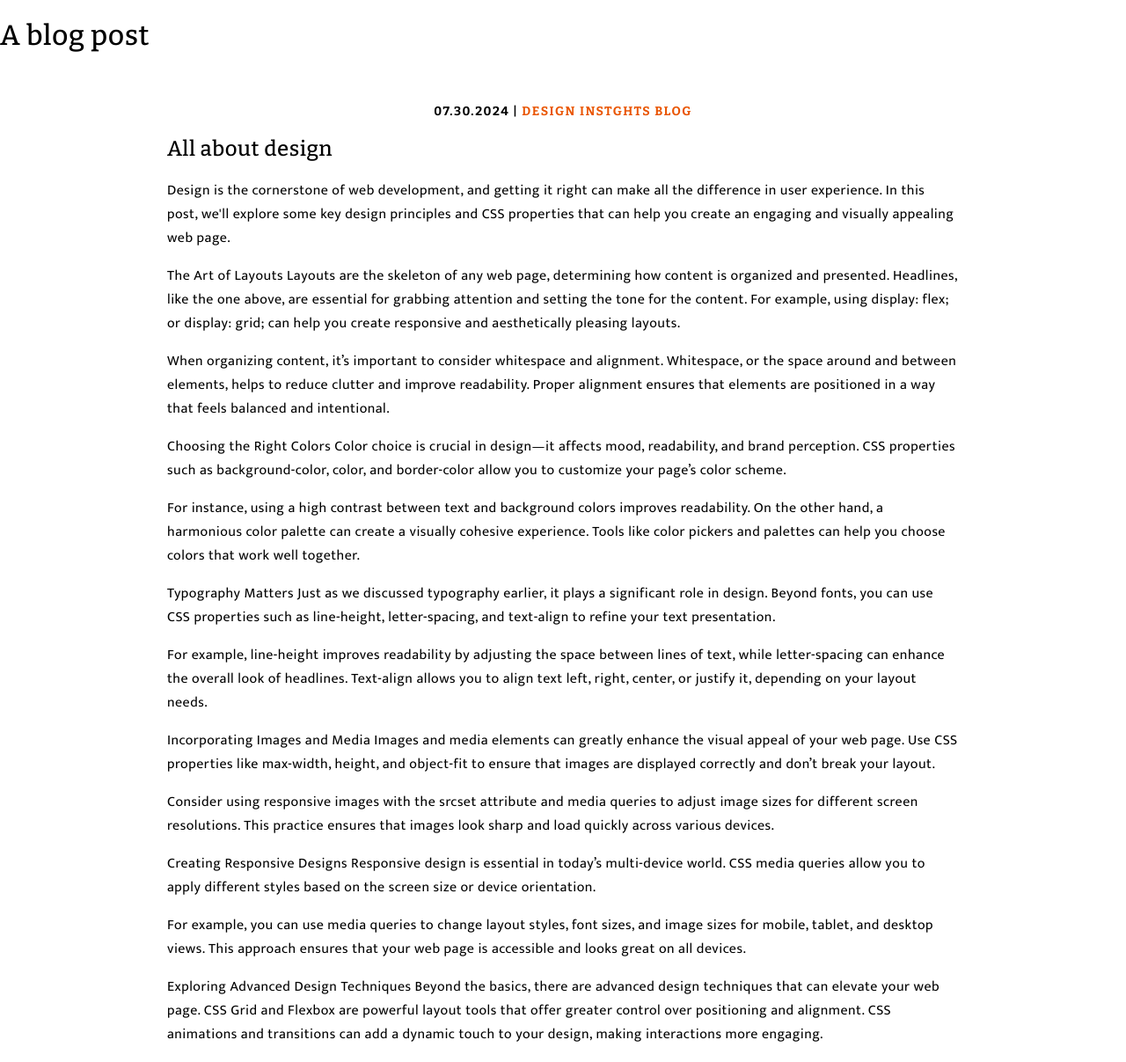
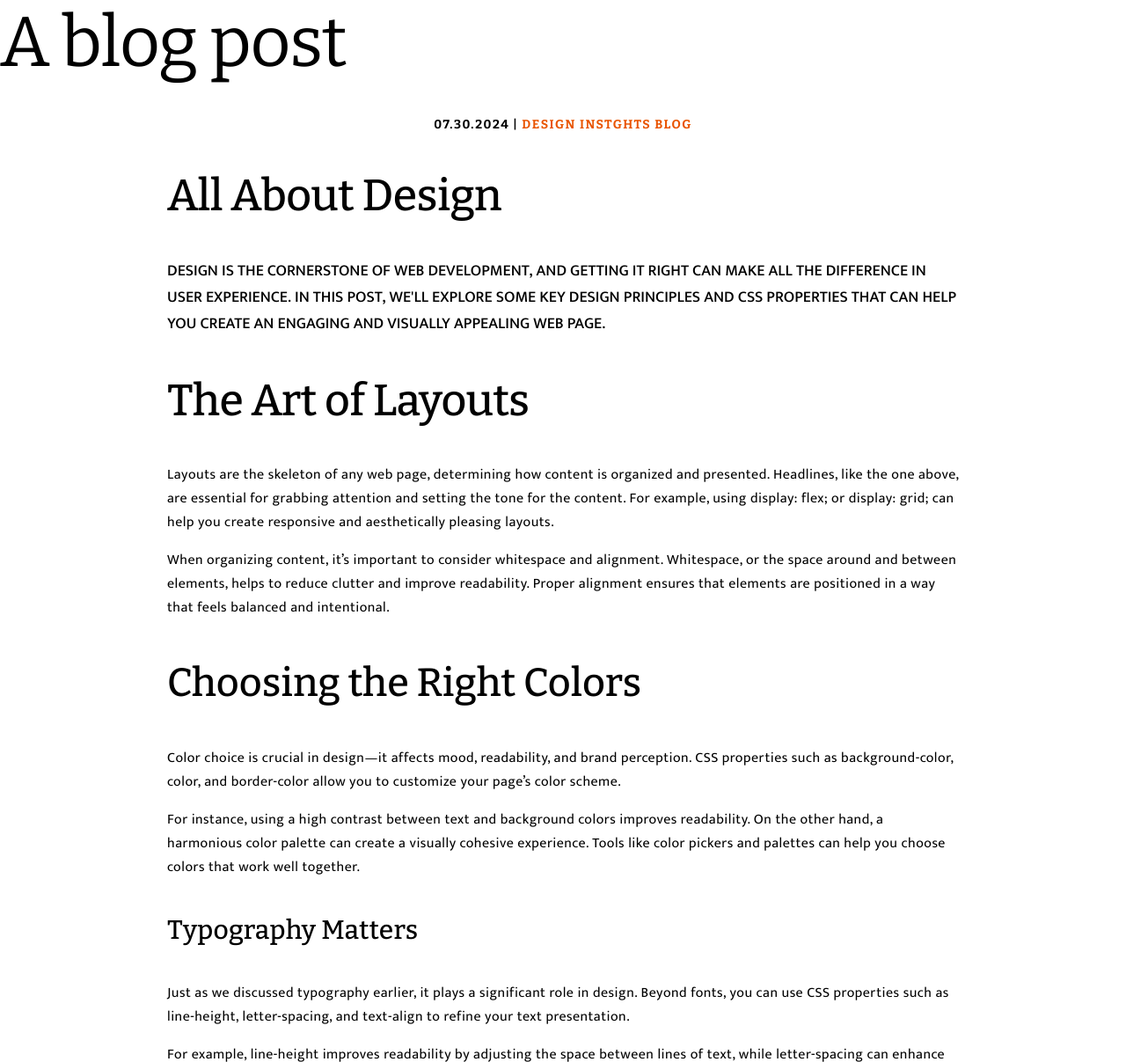
Before and after one commit to Angela-Stewart/A-Blog-Post-Design-Fundamentals, a plain HTML site: page index.html in a window 1280 px wide. Shown: the top 1207 px of the page at 88% size. Drawn offline with nearby package versions, Linux system fonts and the light colour scheme.

Commit message:
add heading styling

```diff
--- a/app.css
+++ b/app.css
@@ -7,12 +7,12 @@
     --heading-font: "bitter", serif;
     --h1-size: 80px;
     --h2-size: 50px;
-    --h3-size: 48px;
+    --h3-size: 45px;
     --h4-size: 30px;
-    --h5-size: 24px;
-    --h6-size: 20px;
+    --h5-size: 26px;
+    --h6-size: 23px;
+    --h7-size: 20px;
     /* to add color:var(--text-dark); */
-
 }
 
 
@@ -32,11 +32,51 @@ body {
  h3,
  h4,
  h5,
- h6 {
+ h6,
+ h7 {
     font-family: var(--heading-font);
     font-weight: 500;
 }
 /* add basic typography to heading style's*/
+
+h1 {
+    font-size: var(--h1-size);
+    font-weight: 400;
+    letter-spacing: -1.5px;
+    margin: 0;
+   }
+
+h2 {
+    font-size: var(--h2-size);
+    letter-spacing: -0.5px;
+    font-weight: 500;
+ }
+
+ h3 {
+    font-size: var(--h3-size);
+    letter-spacing: 0px;
+ }
+
+ h4 {
+    font-size: var(--h4-size);
+    letter-spacing: 0.25px;
+ }
+
+ h5 {
+    font-size: var(--h5-size);
+    letter-spacing: 0.25px;
+ }
+
+ h6 {
+    font-size: var(--h6-size);
+    letter-spacing: 0.25px;
+ }
+
+ h7 {
+    font-size: var(--h7-size);
+    letter-spacing: 0.25px;
+ }
+
 
 .content {
     max-width: 900px;
@@ -57,3 +97,11 @@ letter-spacing: 1.5px;
 .info span {
   color: #e95400;
 }
+
+.headline {
+ text-transform: uppercase;
+ font-weight: 500;
+ letter-spacing: 0px;
+ margin: 40px 0;
+ font-size: 18px;
+}
--- a/index.html
+++ b/index.html
@@ -16,29 +16,45 @@
     <div class="content">
         <!-- center content maxwith 900px -->
          <p class="info">07.30.2024 | <span>design instghts blog</span> </p>
-         <h2>All about design</h2>
+         <h2>All About Design</h2>
 
-      <p>Design is the cornerstone of web development, and getting it right can make all the difference in user experience. In this post, we'll explore some key design principles and CSS properties that can help you create an engaging and visually appealing web page.</p>
+      <p class="headline"> Design is the cornerstone of web development, and getting it right can make all the difference in user experience. In this post, we'll explore some key design principles and CSS properties that can help you create an engaging and visually appealing web page.</p>
 
-      <p>The Art of Layouts Layouts are the skeleton of any web page, determining how content is organized and presented. Headlines, like the one above, are essential for grabbing attention and setting the tone for the content. For example, using display: flex; or display: grid; can help you create responsive and aesthetically pleasing layouts.</p>
+     <h2>The Art of Layouts</h2>
 
-      <p>When organizing content, it’s important to consider whitespace and alignment. Whitespace, or the space around and between elements, helps to reduce clutter and improve readability. Proper alignment ensures that elements are positioned in a way that feels balanced and intentional.</p>
+      <p>Layouts are the skeleton of any web page, determining how content is organized and presented. Headlines, like the one above, are essential for grabbing attention and setting the tone for the content. For example, using display: flex; or display: grid; can help you create responsive and aesthetically pleasing layouts.</p>
 
-      <p>Choosing the Right Colors Color choice is crucial in design—it affects mood, readability, and brand perception. CSS properties such as background-color, color, and border-color allow you to customize your page’s color scheme.
+      <p> When organizing content, it’s important to consider whitespace and alignment. Whitespace, or the space around and between elements, helps to reduce clutter and improve readability. Proper alignment ensures that elements are positioned in a way that feels balanced and intentional.</p>
+
+     <h3>Choosing the Right Colors</h3>
+
+      <p>Color choice is crucial in design—it affects mood, readability, and brand perception. CSS properties such as background-color, color, and border-color allow you to customize your page’s color scheme.</p>
+
+    <p>For instance, using a high contrast between text and background colors improves readability. On the other hand, a harmonious color palette can create a visually cohesive experience. Tools like color pickers and palettes can help you choose colors that work well together.
     </p>
 
-      <p>For instance, using a high contrast between text and background colors improves readability. On the other hand, a harmonious color palette can create a visually cohesive experience. Tools like color pickers and palettes can help you choose colors that work well together.
-    </p>
+    <h4>Typography Matters</h4>
 
-    <p>Typography Matters Just as we discussed typography earlier, it plays a significant role in design. Beyond fonts, you can use CSS properties such as line-height, letter-spacing, and text-align to refine your text presentation.</p>
+    <p>Just as we discussed typography earlier, it plays a significant role in design. Beyond fonts, you can use CSS properties such as line-height, letter-spacing, and text-align to refine your text presentation.</p>
+
 
     <p>For example, line-height improves readability by adjusting the space between lines of text, while letter-spacing can enhance the overall look of headlines. Text-align allows you to align text left, right, center, or justify it, depending on your layout needs.</p>
-    <p>Incorporating Images and Media Images and media elements can greatly enhance the visual appeal of your web page. Use CSS properties like max-width, height, and object-fit to ensure that images are displayed correctly and don’t break your layout.</p>
+
+    <h5>Incorporating Images and Media</h5>
+
+    <p>Images and media elements can greatly enhance the visual appeal of your web page. Use CSS properties like max-width, height, and object-fit to ensure that images are displayed correctly and don’t break your layout.</p>
+
+
     <p>Consider using responsive images with the srcset attribute and media queries to adjust image sizes for different screen resolutions. This practice ensures that images look sharp and load quickly across various devices.</p>
-    <p>Creating Responsive Designs Responsive design is essential in today’s multi-device world. CSS media queries allow you to apply different styles based on the screen size or device orientation.</p>
+
+    <h6>Creating Responsive Designs</h6>
+
+    <p>Responsive design is essential in today’s multi-device world. CSS media queries allow you to apply different styles based on the screen size or device orientation.</p>
     <p>For example, you can use media queries to change layout styles, font sizes, and image sizes for mobile, tablet, and desktop views. This approach ensures that your web page is accessible and looks great on all devices.</p>
 
-    <p>Exploring Advanced Design Techniques Beyond the basics, there are advanced design techniques that can elevate your web page. CSS Grid and Flexbox are powerful layout tools that offer greater control over positioning and alignment. CSS animations and transitions can add a dynamic touch to your design, making interactions more engaging.</p>
+    <h7>Exploring Advanced Design Techniques</h7>
+
+    <p>Beyond the basics, there are advanced design techniques that can elevate your web page. CSS Grid and Flexbox are powerful layout tools that offer greater control over positioning and alignment. CSS animations and transitions can add a dynamic touch to your design, making interactions more engaging.</p>
 
     </div>
 </body>
```
